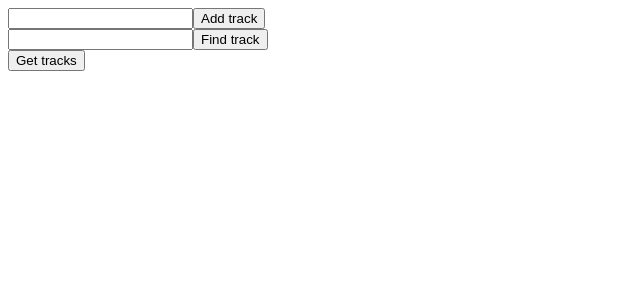
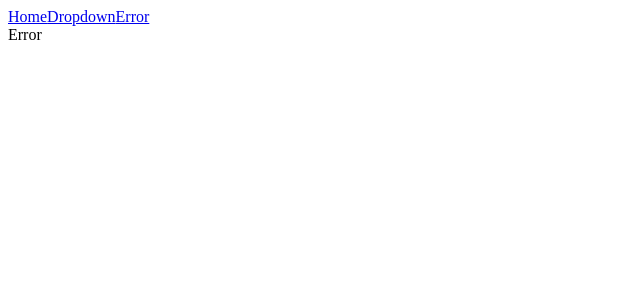
Before and after one commit to GarrySh/react-hello-world, a React (Create React App) app: page /tracks/1 in a window 1280 px wide. Shown: the top 300 px of the page, without its empty margins (0-640 px from the left). Built offline with nearby package versions, Linux system fonts and the light colour scheme.

Commit message:
react-router

```diff
--- a/package.json
+++ b/package.json
@@ -7,6 +7,8 @@
     "react": "^16.5.2",
     "react-dom": "^16.5.2",
     "react-redux": "^5.0.7",
+    "react-router": "^4.3.1",
+    "react-router-dom": "^4.3.1",
     "react-scripts": "1.1.5",
     "redux": "^4.0.0",
     "redux-devtools-extension": "^2.13.5",
--- /dev/null
+++ b/src/Menu.js
@@ -0,0 +1,14 @@
+import React, { Component } from 'react';
+import { Link } from 'react-router-dom';
+
+export default class Menu extends Component {
+  render() {
+    return (
+      <div>
+        <Link to='/'>Home</Link>
+        <Link to='/dropdown'>Dropdown</Link>
+        <Link to='/error'>Error</Link>
+      </div>
+    )
+  }
+}
--- a/src/index.js
+++ b/src/index.js
@@ -3,15 +3,30 @@ import ReactDom from 'react-dom';
 import { Provider } from 'react-redux';
 import { createStore, applyMiddleware } from 'redux';
 import App from './App';
+import Dropdown from './Dropdown';
 import reducers from './reducers';
 import { composeWithDevTools } from 'redux-devtools-extension';
 import thunk from 'redux-thunk';
+import Menu from './Menu';
+import { BrowserRouter, Route, Switch } from 'react-router-dom';
 
 const store = createStore(reducers, composeWithDevTools(applyMiddleware(thunk)));
 
+const newRoute = () => <div>New route</div>
+const Error = () => <div>Error</div>
+
 ReactDom.render(
   <Provider store={store}>
-    <App />
+    <BrowserRouter>
+      <div>
+        <Menu />
+        <Switch>
+          <Route path="/" component={App} exact />
+          <Route path="/dropdown" component={Dropdown} />
+          <Route component={Error} />
+        </Switch>
+      </div>
+    </BrowserRouter>
   </Provider>,
   document.getElementById('root')
 );
```
Also changed, not shown: 1 other file (tests, documents, lock files or other folders).
